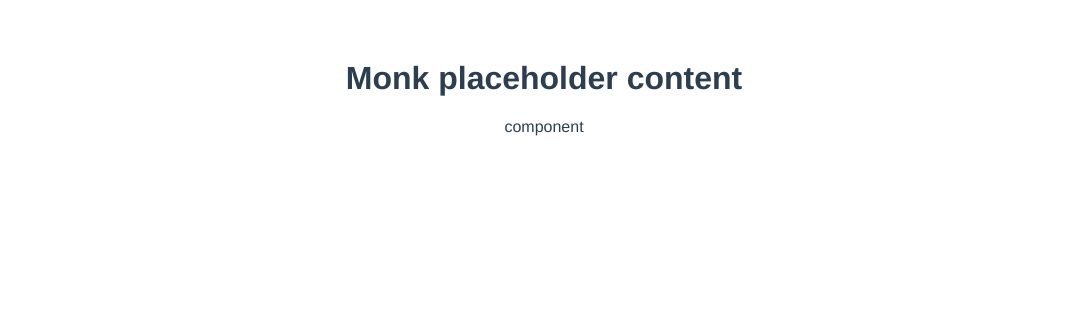
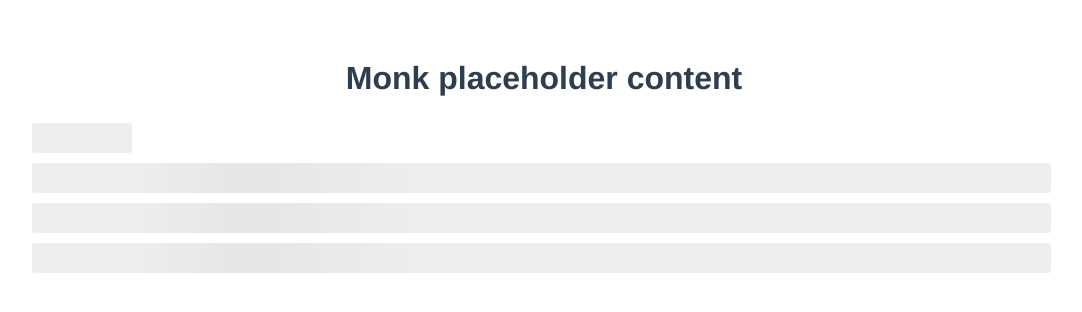
Before and after one commit to zanjs/facebook-placeholder-content, a Vue app: page / in a window 1280 px wide. Shown: the top 312 px of the page, without its empty margins (96-1178 px from the left). Built offline with nearby package versions, Linux system fonts and the light colour scheme.

Commit message:
first example

```diff
--- a/src/components/Hello.vue
+++ b/src/components/Hello.vue
@@ -21,5 +21,9 @@ export default {
 
 
 <style scoped>
-
+.hello {
+  width: 1200px;
+  max-width: 90%;
+  margin: 0 auto;
+}
 </style>
--- a/src/components/placeholder-content.vue
+++ b/src/components/placeholder-content.vue
@@ -1,6 +1,20 @@
 <template>
 <div class="hello">
-  component
+
+
+
+  <div class="container">
+    <div class="animated-background size1"></div>
+  </div>
+
+  <div class="container column">
+    <div class="animated-background"></div>
+    <div class="animated-background"></div>
+    <div class="animated-background"></div>
+  </div>
+
+
+
 </div>
 </template>
 
@@ -16,7 +30,20 @@ export default {
 </script>
 
 <!-- Add "scoped" attribute to limit CSS to this component only -->
-<style>
+<style scoped>
+.container {
+  display: flex;
+  flex-wrap: nowrap;
+}
+
+.column {
+  flex-direction: column;
+}
+
+.wrap {
+  flex-wrap: wrap;
+}
+
 .size1 {
   flex-basis: 100px
 }
@@ -39,6 +66,29 @@ export default {
 
 .size6 {
   flex-basis: 600px
+}
+.size8 {
+  flex-basis: 800px
+}
+
+.size8 {
+  flex-basis: 800px
+}
+
+.size9 {
+  flex-basis: 900px
+}
+
+.size10 {
+  flex-basis: 1000px
+}
+
+.size11 {
+  flex-basis: 1100px
+}
+
+.size12 {
+  flex-basis: 1200px
 }
 
 .flex1 {
@@ -65,17 +115,6 @@ export default {
   flex-grow: 6
 }
 
-
-.loader-container {
-  margin: 0 auto;
-  width: 400px;
-  max-width: 90%;
-  display: flex;
-  flex-direction: column;
-  justify-content: center;
-  align-items: center
-}
-
 @keyframes placeholder {
   0% {
     background-position: -600px 0
@@ -95,7 +134,6 @@ export default {
   background: linear-gradient(to right, #ddd 8%, #ccc 18%, #ddd 33%);
   background-size: 1200px 100px;
   min-height: 30px;
-  width: 100%;
   margin: 5px 5px 5px 0;
   border-radius: 3px;
   opacity: .5
```
